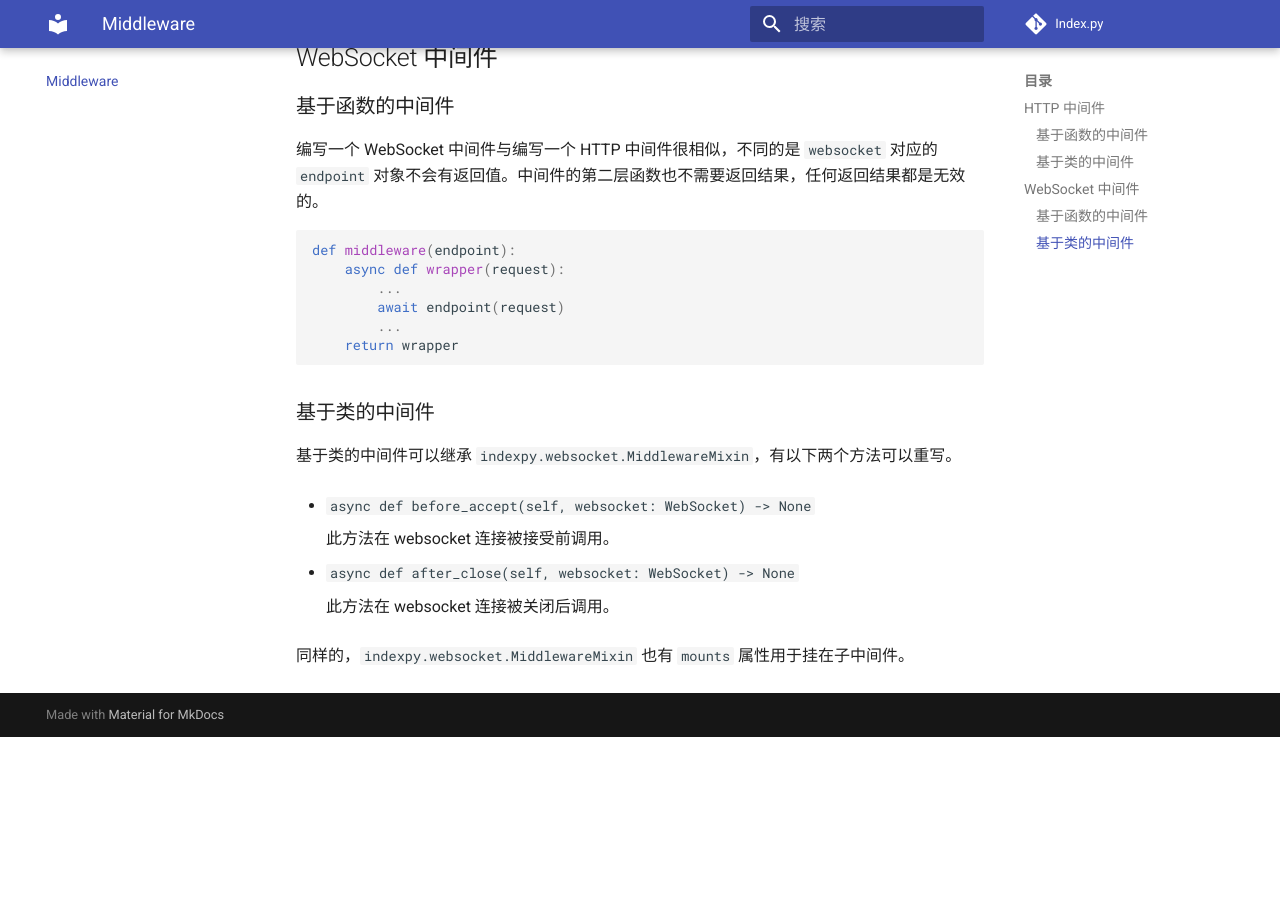
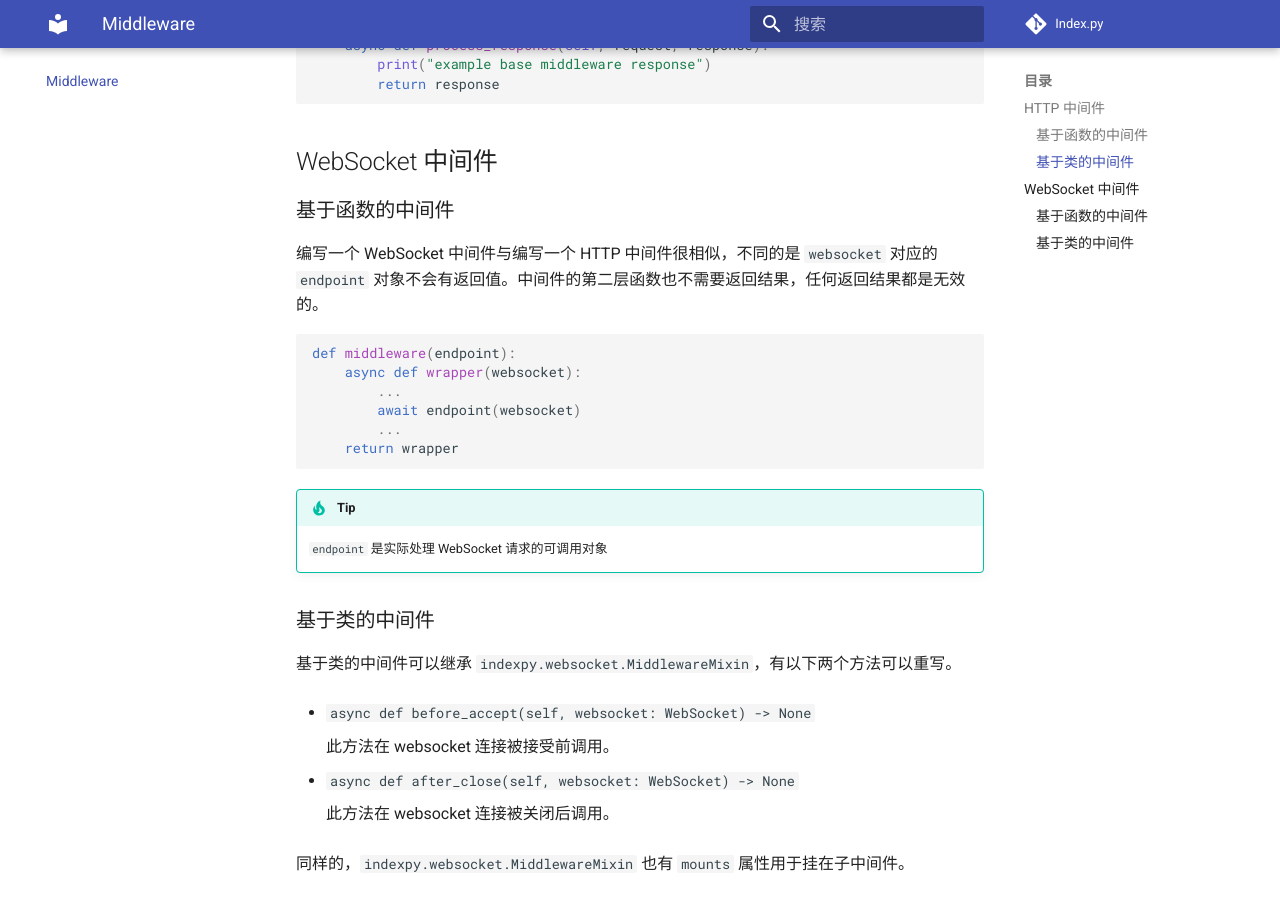
Before and after one commit to abersheeran/kui, an MkDocs documentation site: the page built from docs/middleware.md, in a window 1280 px wide and 900 px high, scrolled down 1733 px. Built offline with MkDocs 1.6.1 and Material for MkDocs 9.7.7, drawn with Linux system fonts in a browser that asks for light colours; comment, search, counter and statistics services are not loaded; before the commit the page ends 2470 px from its top, so only the background shows below that; some of the changed text lies outside the part shown.

Commit message:
Update docs

````diff
--- a/docs/middleware.md
+++ b/docs/middleware.md
@@ -15,6 +15,9 @@ def middleware(endpoint):
         return response
     return wrapper
 ```
+
+!!! tip
+    `endpoint` 是实际处理 HTTP 请求的可调用对象
 
 ### 基于类的中间件
 
@@ -72,12 +75,15 @@ class Middleware(MiddlewareMixin):
 
 ```python
 def middleware(endpoint):
-    async def wrapper(request):
+    async def wrapper(websocket):
         ...
-        await endpoint(request)
+        await endpoint(websocket)
         ...
     return wrapper
 ```
+
+!!! tip
+    `endpoint` 是实际处理 WebSocket 请求的可调用对象
 
 ### 基于类的中间件
 
````
Also changed, not shown: docs/http.md (+6 -0 lines).
